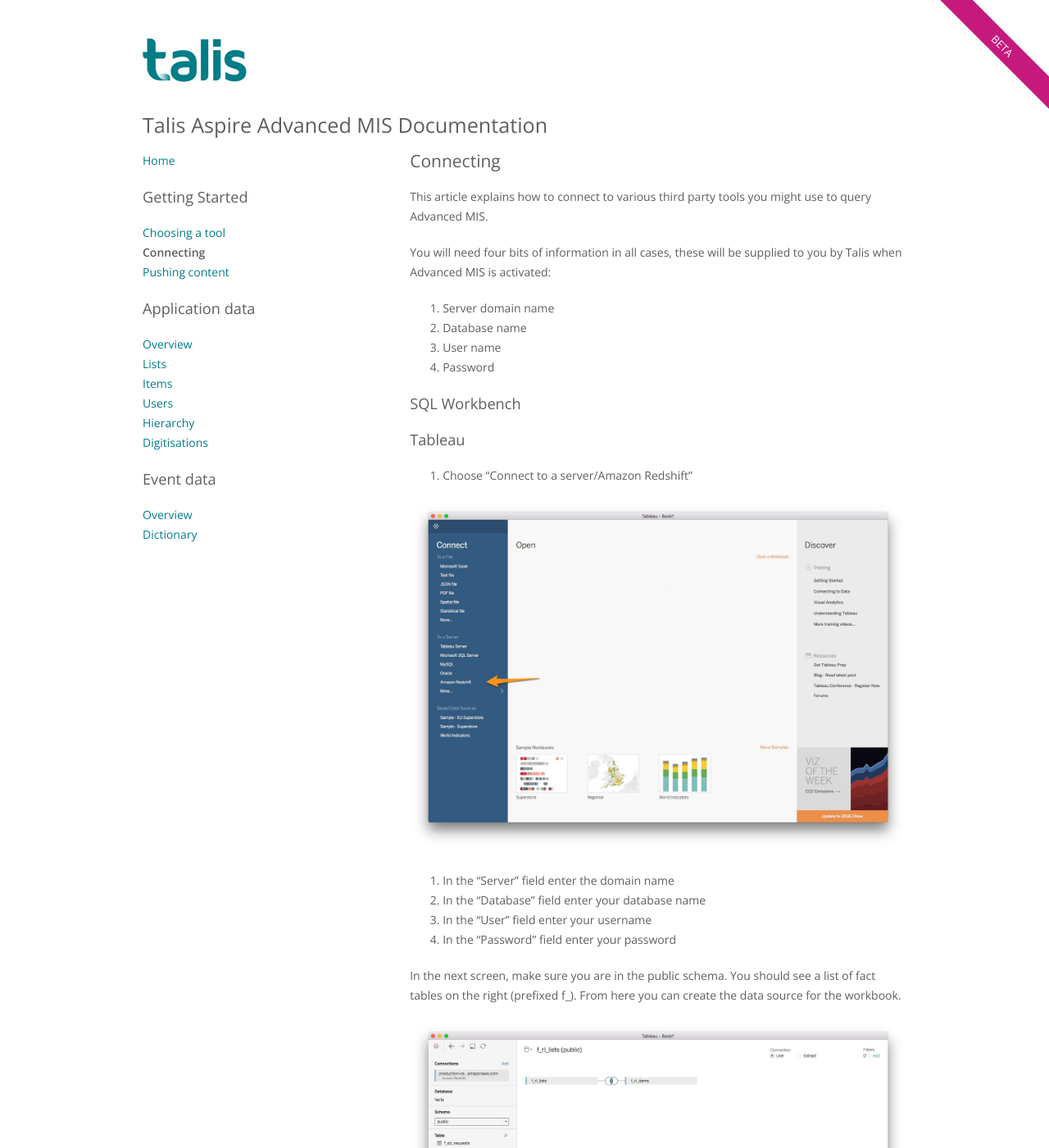
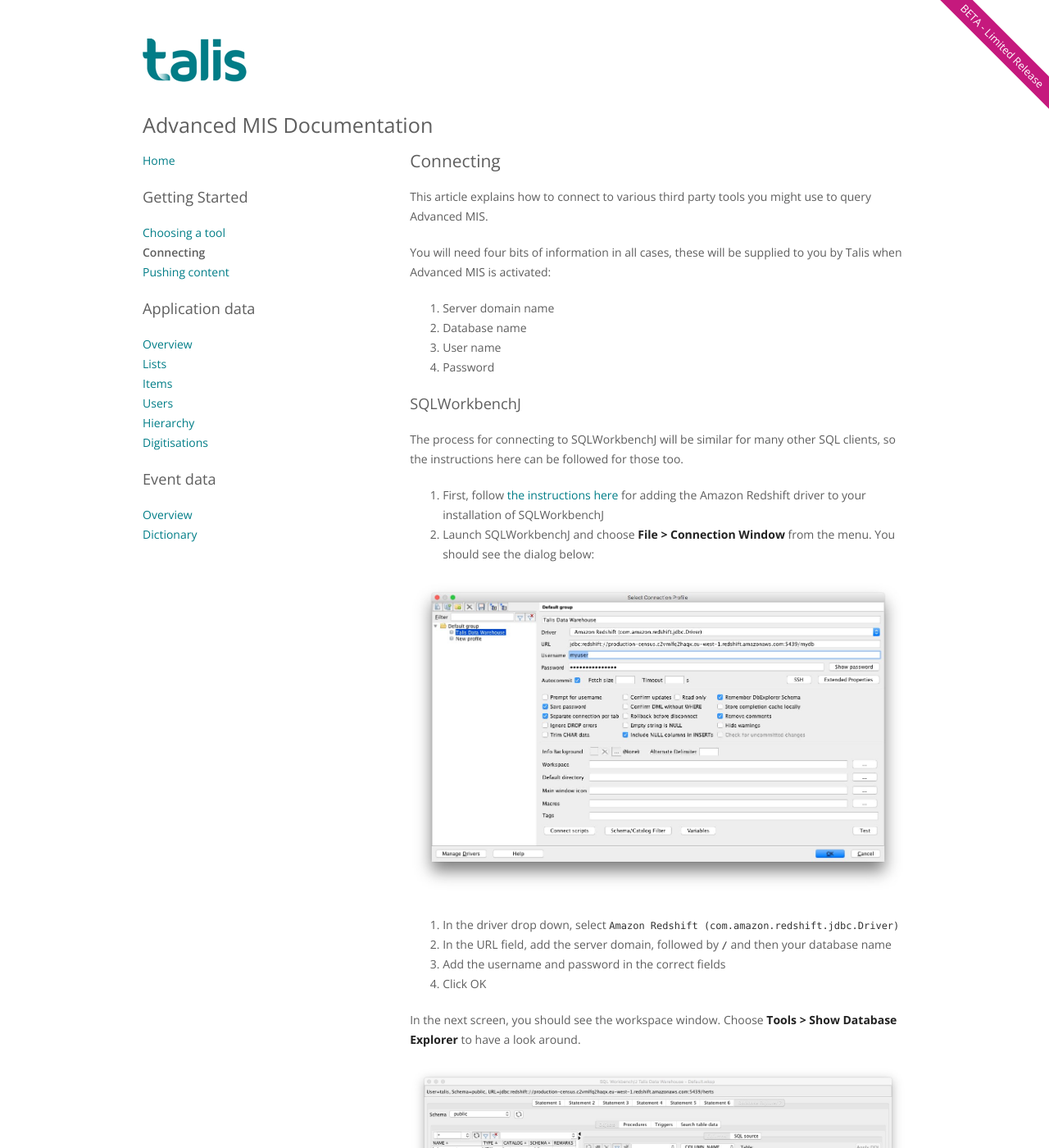
Before and after one commit to techfromsage/advanced-mis, a Jekyll site: the page built from topics/connecting.md, in a window 1280 px wide and 1400 px high. Shown: the whole window at 82% size. Built offline with Jekyll 4.4.1, drawn with Linux system fonts in a browser that asks for light colours.

Commit message:
Finishing connection topic

```diff
--- a/_includes/header.html
+++ b/_includes/header.html
@@ -1,5 +1,5 @@
 <header role="banner" id="top">
     <div class="brand"></div>
     <a id="menu-btn" class="btn" href="#nav"><span aria-hidden>☰</span><span class="sr-only">Menu</span></a>
-    <h1 class="site-title">Talis Aspire</span> Advanced MIS Documentation</h1>
+    <h1 class="site-title"><span class="sr-only">Talis Aspire</span> Advanced MIS Documentation</h1>
 </header>
--- a/_layouts/site.html
+++ b/_layouts/site.html
@@ -22,7 +22,7 @@
 <body class="{% if page.body_class %}{{ page.body_class }}{% endif %}">
   <div class="github-fork-ribbon-wrapper right">
     <div class="github-fork-ribbon">
-      <a href="#">BETA</a>
+      <a href="#">BETA - Limited Release</a>
     </div>
   </div>
   {% include header.html %}
--- a/topics/connecting.md
+++ b/topics/connecting.md
@@ -14,9 +14,23 @@ You will need four bits of information in all cases, these will be supplied to y
 4. Password
 
 
-### SQL Workbench
+### SQLWorkbenchJ
 
+The process for connecting to SQLWorkbenchJ will be similar for many other SQL clients, so the instructions here can be followed for those too.
 
+1. First, follow [the instructions here](https://docs.aws.amazon.com/redshift/latest/mgmt/connecting-using-workbench.html) for adding the Amazon Redshift driver to your installation of SQLWorkbenchJ
+2. Launch SQLWorkbenchJ and choose **File > Connection Window** from the menu. You should see the dialog below:
+
+![SQLWorkbenchJ Connection Screenshot]({{ site.url }}/images/topics/connecting/sqlworkbenchj-connect.jpg)
+
+3. In the driver drop down, select `Amazon Redshift (com.amazon.redshift.jdbc.Driver)`
+4. In the URL field, add the server domain, followed by `/` and then your database name
+5. Add the username and password in the correct fields
+6. Click OK
+
+In the next screen, you should see the workspace window. Choose **Tools > Show Database Explorer** to have a look around.
+
+![SQLWorkbenchJ Connection Screenshot]({{ site.url }}/images/topics/connecting/sqlworkbenchj-connected.jpg)
 
 ### Tableau
 
```
Also changed, not shown: images/topics/connecting/sqlworkbenchj-connect.jpg (added), images/topics/connecting/sqlworkbenchj-connected.jpg (added).
